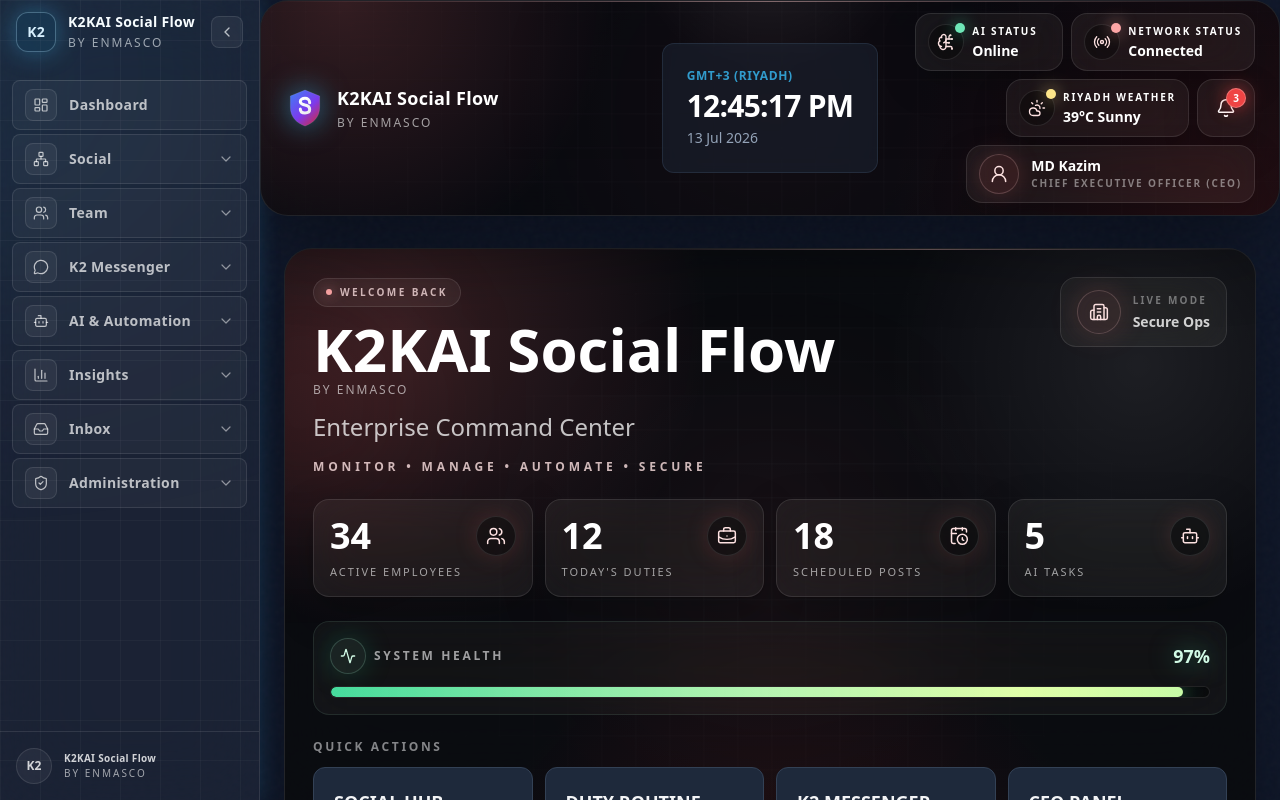
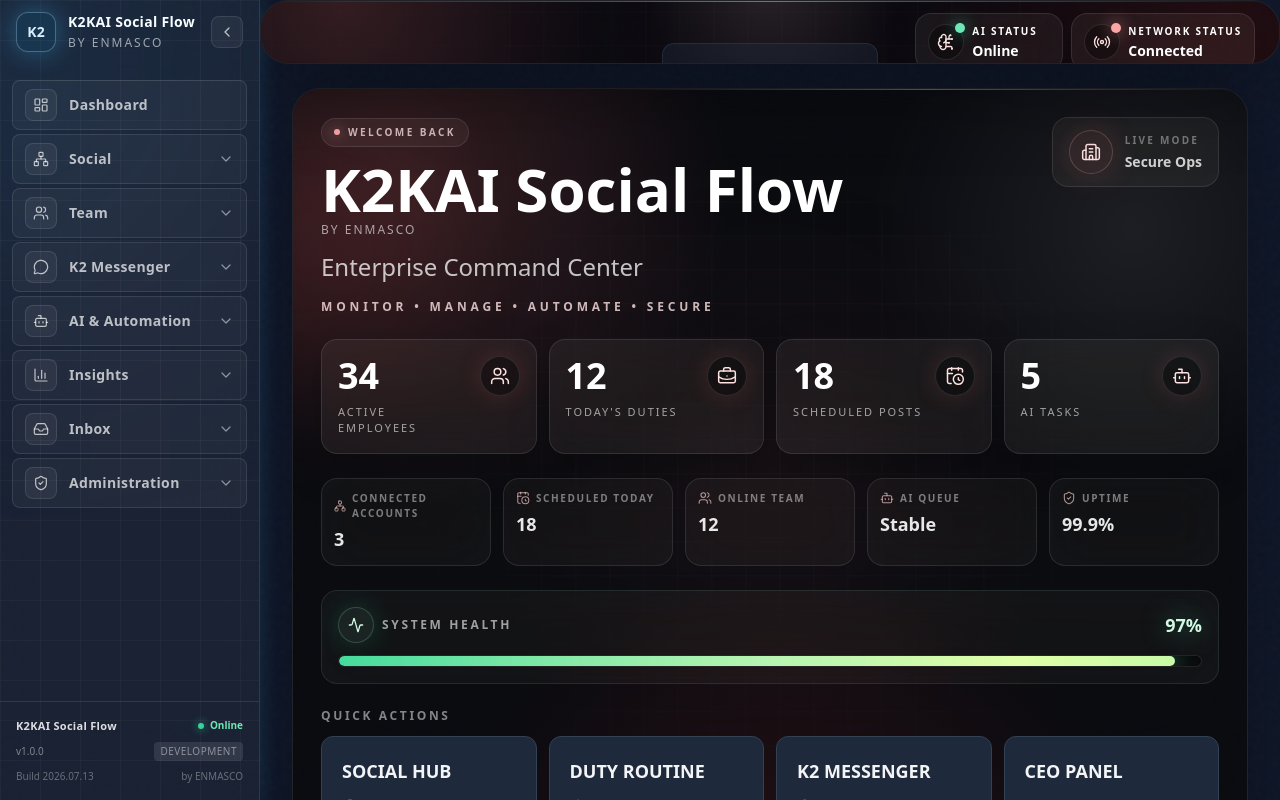
Before and after one commit to jabedbusiness10-art/enmasco-k2-social-hub, a Next.js app: page /dashboard in a window 1280 px wide. Built offline with nearby package versions, Linux system fonts and the light colour scheme.

Commit message:
LAYOUT FREEZE: header alignment, content container 1600/32/24/32, production sidebar footer, responsive QuickActions, Hero status strip, active-nav cyan glow

```diff
--- a/app/dashboard/layout.tsx
+++ b/app/dashboard/layout.tsx
@@ -35,7 +35,7 @@ export default function DashboardLayout({
         <div className="flex min-w-0 flex-1 flex-col overflow-hidden">
           <TopBar />
           <main className="min-h-0 flex-1 overflow-y-auto overflow-x-hidden">
-            <div className="mx-auto w-full max-w-7xl px-6 py-8">{children}</div>
+            <div className="mx-auto w-full max-w-[1600px] px-8 pb-8 pt-6">{children}</div>
           </main>
         </div>
       </div>
--- a/components/dashboard/HeroPanel.tsx
+++ b/components/dashboard/HeroPanel.tsx
@@ -102,6 +102,30 @@ export default function HeroPanel({ className = "" }: HeroPanelProps) {
           ))}
         </div>
 
+        <div className="grid grid-cols-2 gap-3 sm:grid-cols-3 lg:grid-cols-5">
+          {[
+            { icon: Network, label: "Connected Accounts", value: "3" },
+            { icon: CalendarClock, label: "Scheduled Today", value: "18" },
+            { icon: Users, label: "Online Team", value: "12" },
+            { icon: Bot, label: "AI Queue", value: "Stable" },
+            { icon: ShieldCheck, label: "Uptime", value: "99.9%" },
+          ].map((item, index) => (
+            <motion.div
+              key={item.label}
+              initial={{ opacity: 0, y: 12 }}
+              animate={{ opacity: 1, y: 0 }}
+              transition={{ duration: 0.45, delay: 0.3 + index * 0.05 }}
+              className="flex flex-col gap-1 rounded-2xl border border-white/10 bg-white/[0.04] px-3 py-3 backdrop-blur-xl"
+            >
+              <div className="flex items-center gap-1.5 text-[10px] font-semibold uppercase tracking-[0.16em] text-white/45">
+                <item.icon className="h-3.5 w-3.5 text-red-200/70" strokeWidth={1.8} />
+                {item.label}
+              </div>
+              <div className="text-lg font-bold text-white/90">{item.value}</div>
+            </motion.div>
+          ))}
+        </div>
+
         <HealthBar value={97} />
 
         <motion.div
--- a/components/layout/Sidebar.tsx
+++ b/components/layout/Sidebar.tsx
@@ -127,28 +127,24 @@ export default function Sidebar() {
       </nav>
 
       <div className="mt-auto border-t border-white/10 p-4">
-        <div className={`flex items-center gap-3 ${collapsed ? "justify-center" : ""}`}>
-          <div className="relative flex h-9 w-9 shrink-0 items-center justify-center rounded-full border border-white/10 bg-white/[0.05]">
-            <span className="text-xs font-bold text-white/80">K2</span>
+        <div className="flex flex-col gap-2">
+          <div className="flex items-center justify-between">
+            <span className="text-[11px] font-bold tracking-[0.3px] text-white/85">K2KAI Social Flow</span>
+            <span className="flex items-center gap-1.5 text-[10px] font-semibold text-emerald-300">
+              <span className="h-1.5 w-1.5 rounded-full bg-emerald-400 shadow-[0_0_10px_rgba(52,211,153,0.9)]" />
+              Online
+            </span>
           </div>
-          <AnimatePresence>
-            {!collapsed && (
-              <motion.div
-                initial={{ opacity: 0, x: -6 }}
-                animate={{ opacity: 1, x: 0 }}
-                exit={{ opacity: 0, x: -6 }}
-                transition={{ duration: 0.2 }}
-                className="flex flex-col"
-              >
-                <span className="text-[10px] font-bold tracking-[0.3px] text-white/80">
-                  K2KAI Social Flow
-                </span>
-                <span className="text-[10px] uppercase tracking-[2px] text-white/60">
-                  by ENMASCO
-                </span>
-              </motion.div>
-            )}
-          </AnimatePresence>
+          <div className="flex items-center justify-between text-[10px] text-white/45">
+            <span>v1.0.0</span>
+            <span className="rounded bg-white/10 px-1.5 py-0.5 uppercase tracking-wider">
+              {process.env.NODE_ENV === "production" ? "Production" : "Development"}
+            </span>
+          </div>
+          <div className="flex items-center justify-between text-[10px] text-white/35">
+            <span>Build 2026.07.13</span>
+            <span>by ENMASCO</span>
+          </div>
         </div>
       </div>
     </motion.aside>
--- a/components/layout/SidebarItem.tsx
+++ b/components/layout/SidebarItem.tsx
@@ -28,9 +28,11 @@ export default function SidebarItem({ isActive, icon, label, href, subitem, onCl
       transition={{ type: "spring", stiffness: 260, damping: 20 }}
       onClick={href ? undefined : onClick}
       className={[
-        "relative flex w-full items-center rounded-lg px-3 py-2 text-left transition-colors duration-300",
+        "relative flex w-full items-center rounded-lg px-3 py-2 text-left transition-all duration-300",
         subitem ? "ml-1 border border-transparent" : "border border-white/10 bg-white/[0.04] hover:bg-white/[0.08]",
-        active ? "bg-sky-900/25 text-sky-300" : "text-white/70 hover:text-white",
+        active
+          ? "border-sky-300/30 bg-sky-500/10 text-sky-200 shadow-[0_0_18px_rgba(56,189,248,0.25)]"
+          : "text-white/70 hover:text-white",
       ].join(" ")}
     >
       {icon && !subitem && (
--- a/components/layout/SidebarSection.tsx
+++ b/components/layout/SidebarSection.tsx
@@ -65,7 +65,7 @@ export default function SidebarSection({
           "border border-white/10 bg-white/[0.04] hover:bg-white/[0.08]",
           expanded || hasActiveChild ? "text-sky-100" : "text-white/70",
           expanded
-            ? "border-sky-200/25 bg-sky-900/20 shadow-[inset_0_0_0_1px_rgba(56,189,248,0.15)]"
+            ? "border-sky-300/30 bg-sky-500/10 text-sky-200 shadow-[0_0_18px_rgba(56,189,248,0.22)]"
             : "",
         ].join(" ")}
       >
--- a/components/layout/TopBar.tsx
+++ b/components/layout/TopBar.tsx
@@ -59,7 +59,7 @@ export default function EnterpriseTopNav({ className = "" }: EnterpriseTopNavPro
       initial={{ opacity: 0, y: -18 }}
       animate={{ opacity: 1, y: 0 }}
       transition={{ duration: 0.52, ease: [0.22, 1, 0.36, 1] }}
-      className={`enterprise-top-nav sticky top-0 z-50 overflow-hidden rounded-[28px] border border-white/10 bg-[#070709]/80 px-4 py-3 text-white shadow-[0_24px_80px_rgba(0,0,0,0.38)] backdrop-blur-2xl sm:px-5 lg:px-6 ${className}`}
+      className={`enterprise-top-nav sticky top-0 z-50 h-16 overflow-hidden rounded-[28px] border border-white/10 bg-[#070709]/80 px-4 py-3 text-white shadow-[0_24px_80px_rgba(0,0,0,0.38)] backdrop-blur-2xl sm:px-5 lg:px-6 ${className}`}
     >
       <div className="absolute inset-0 -z-10 bg-[radial-gradient(circle_at_8%_0%,rgba(248,113,113,0.18),transparent_28%),radial-gradient(circle_at_50%_-30%,rgba(255,255,255,0.09),transparent_24%),radial-gradient(circle_at_95%_100%,rgba(127,29,29,0.24),transparent_34%)]" />
       <div className="top-nav-grid absolute inset-0 -z-10 opacity-35" />
--- a/components/planner/QuickActions.tsx
+++ b/components/planner/QuickActions.tsx
@@ -13,7 +13,7 @@ const actions = [
 
 export default function QuickActions() {
   return (
-    <div className="flex flex-wrap gap-2">
+    <div className="grid grid-cols-1 gap-2 sm:grid-cols-2 lg:grid-cols-4">
       {actions.map((action, index) => (
         <motion.button
           key={action.label}
@@ -21,7 +21,7 @@ export default function QuickActions() {
           animate={{ opacity: 1, y: 0 }}
           transition={{ duration: 0.35, delay: index * 0.04 }}
           whileHover={{ y: -2, scale: 1.02 }}
-          className="inline-flex items-center gap-2 rounded-xl border border-white/10 bg-white/[0.05] px-3 py-2 text-xs font-semibold text-white transition hover:bg-white/[0.12]"
+          className="flex h-12 items-center justify-center gap-2 rounded-xl border border-white/10 bg-white/[0.05] px-3 text-xs font-semibold text-white transition hover:bg-white/[0.12]"
         >
           <action.icon className="h-4 w-4" strokeWidth={1.8} />
           {action.label}
--- a/components/social/QuickActions.tsx
+++ b/components/social/QuickActions.tsx
@@ -13,7 +13,7 @@ const actions = [
 
 export default function QuickActions() {
   return (
-    <div className="flex flex-wrap gap-2">
+    <div className="grid grid-cols-1 gap-2 sm:grid-cols-2 lg:grid-cols-4">
       {actions.map((action, index) => (
         <motion.button
           key={action.label}
@@ -21,7 +21,7 @@ export default function QuickActions() {
           animate={{ opacity: 1, y: 0 }}
           transition={{ duration: 0.35, delay: index * 0.04 }}
           whileHover={{ y: -2, scale: 1.02 }}
-          className="inline-flex items-center gap-2 rounded-xl border border-white/10 bg-white/[0.05] px-3 py-2 text-xs font-semibold text-white transition hover:bg-white/[0.12]"
+          className="flex h-12 items-center justify-center gap-2 rounded-xl border border-white/10 bg-white/[0.05] px-3 text-xs font-semibold text-white transition hover:bg-white/[0.12]"
         >
           <action.icon className="h-4 w-4" strokeWidth={1.8} />
           {action.label}
```
